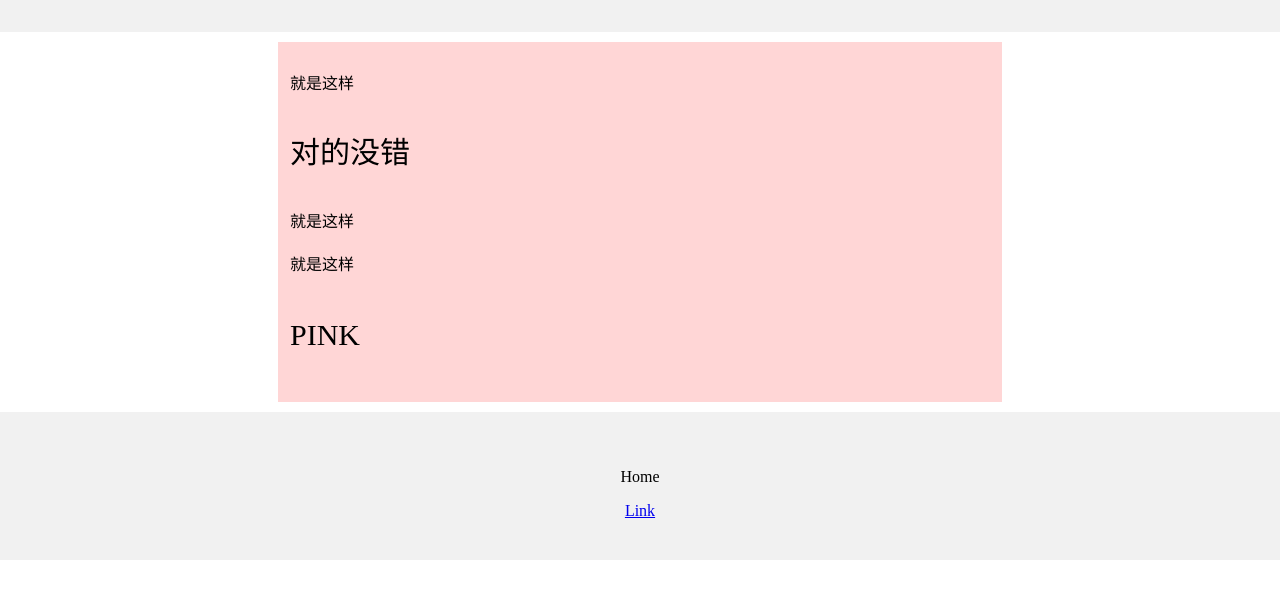
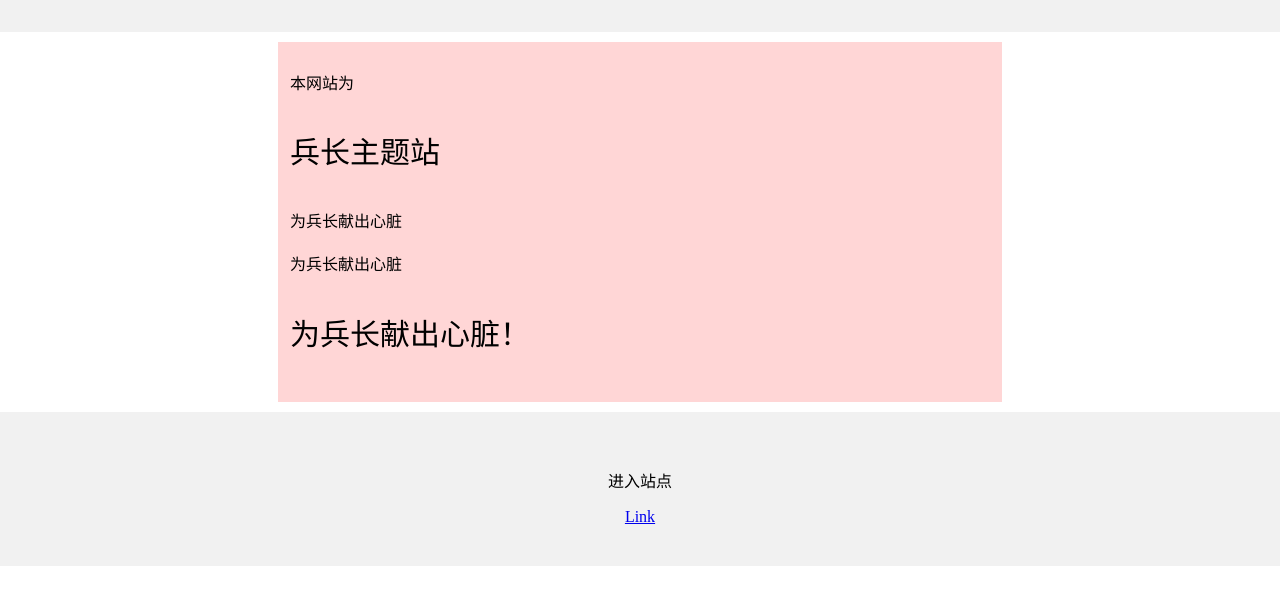
Before and after one commit to Primawe/cage1, a plain HTML site: page index.html in a window 1280 px wide. Shown: the part 132-736 px from the top of the page. Drawn offline with Linux system fonts and the light colour scheme.

Commit message:
Update index.html

```diff
--- a/index.html
+++ b/index.html
@@ -27,11 +27,11 @@
       line-height:1.7;
 
     ">
-      <p>就是这样</p>
-      <p style="font-size:30px">对的没错</p>
-      <p>就是这样</p>
-      <p>就是这样</p>
-      <p style="font-size:30px">PINK </p>
+      <p>本网站为</p>
+      <p style="font-size:30px">兵长主题站</p>
+      <p>为兵长献出心脏</p>
+      <p>为兵长献出心脏</p>
+      <p style="font-size:30px">为兵长献出心脏！</p>
 
     </div>
 
@@ -41,8 +41,8 @@
       padding:40px;
       text-align:12px;
     ">
-      <p>Home</p>
-      <a href="https://www.bilibili.com">Link</a>
+      <p>进入站点</p>
+      <a href="https://primawe.github.io/cage1/index2">Link</a>
     </div>
 
   </body>
```
